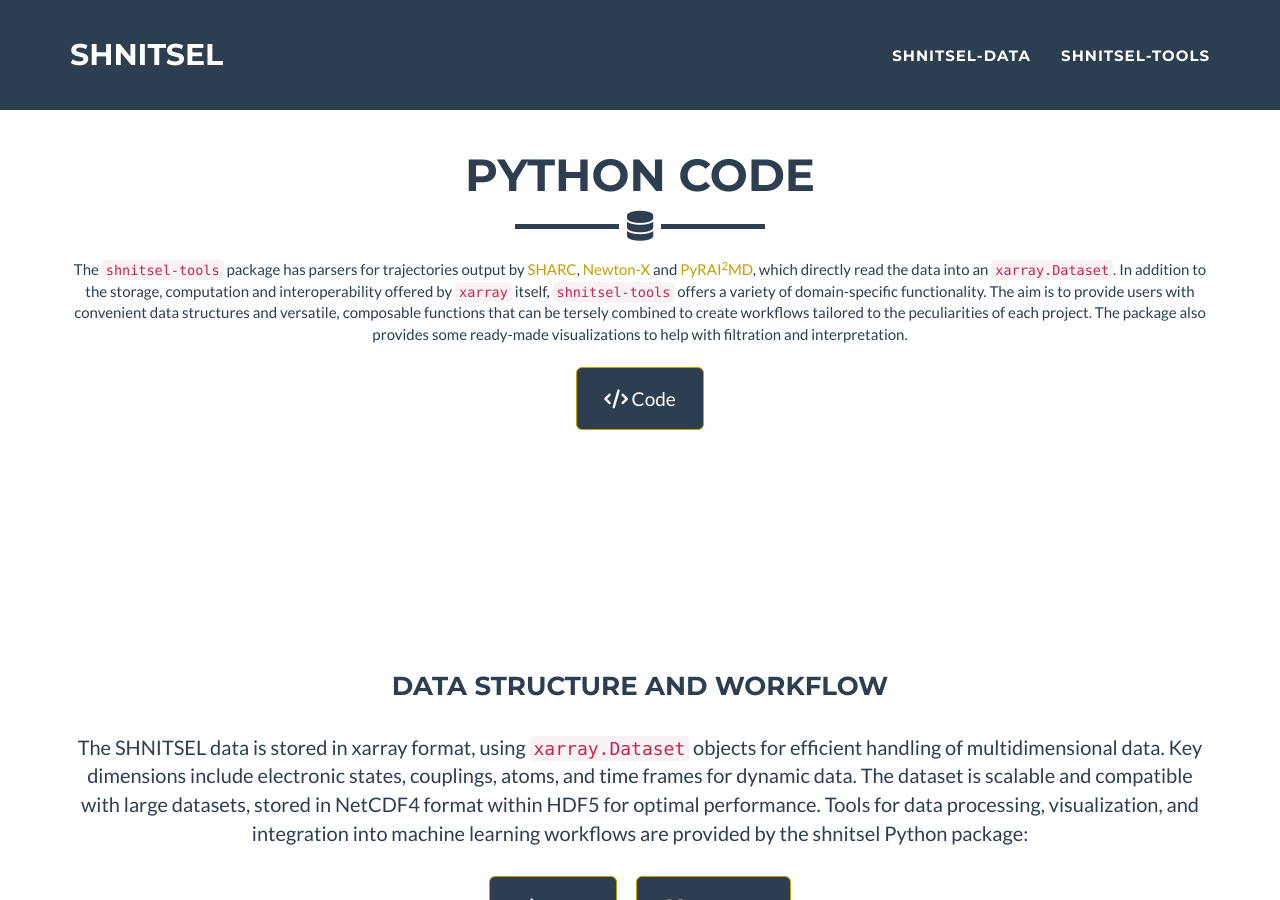
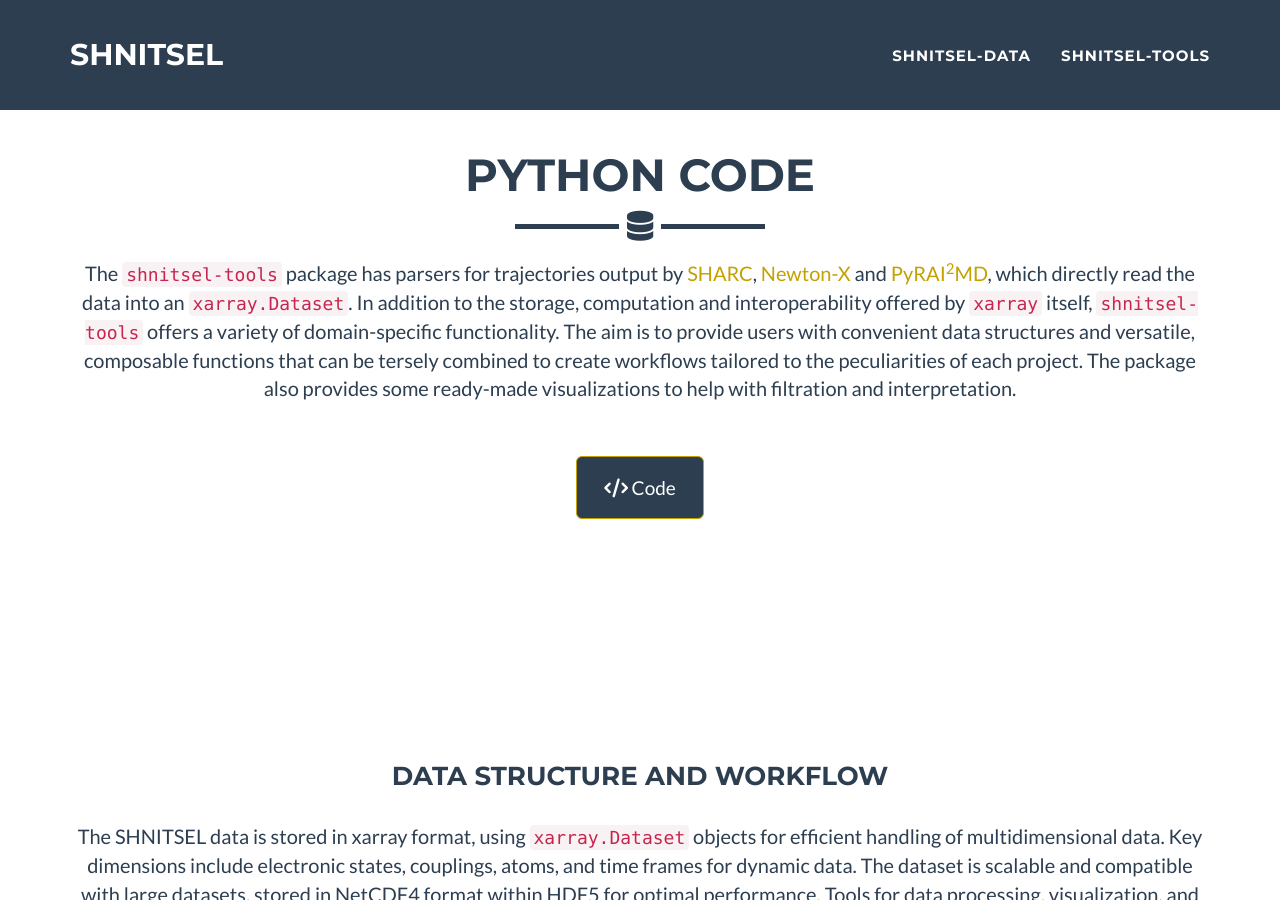
Before and after one commit to SHNITSEL/shnitsel.github.io, a Jekyll site: the page built from _tools/index.html, in a window 1280 px wide and 900 px high, scrolled down 877 px. Built offline with Jekyll 4.4.1, drawn with Linux system fonts in a browser that asks for light colours.

Commit message:
Update index.html

```diff
--- a/_tools/index.html
+++ b/_tools/index.html
@@ -8,10 +8,12 @@
       <div class="col-lg-12 text-center">
         <h2>Python Code</h2>
        <hr class="star-primary">
-       The <code>shnitsel-tools</code> package has parsers for trajectories output by <a href="https://sharc-md.org/">SHARC</a>, <a href="https://newtonx.org">Newton-X</a> and <a href="https://github.com/lopez-lab/PyRAI2MD">PyRAI<sup>2</sup>MD</a>, which directly read the data into an <code>xarray.Dataset</code>.
-       In addition to the storage, computation and interoperability offered by <a href="https://xarray.dev/"><code>xarray</code></a> itself, <code>shnitsel-tools</code> offers a variety of domain-specific functionality.
-       The aim is to provide users with convenient data structures and versatile, composable functions that can be tersely combined to create workflows tailored to the peculiarities of each project.
-       The package also provides some ready-made visualizations to help with filtration and interpretation.
+       <p>
+        The <code>shnitsel-tools</code> package has parsers for trajectories output by <a href="https://sharc-md.org/">SHARC</a>, <a href="https://newtonx.org">Newton-X</a> and <a href="https://github.com/lopez-lab/PyRAI2MD">PyRAI<sup>2</sup>MD</a>, which directly read the data into an <code>xarray.Dataset</code>.
+        In addition to the storage, computation and interoperability offered by <a href="https://xarray.dev/"><code>xarray</code></a> itself, <code>shnitsel-tools</code> offers a variety of domain-specific functionality.
+        The aim is to provide users with convenient data structures and versatile, composable functions that can be tersely combined to create workflows tailored to the peculiarities of each project.
+        The package also provides some ready-made visualizations to help with filtration and interpretation.
+        </p>
         <br><br>
           <a href="https://github.com/SHNITSEL/shnitsel-tools/tree/main/shnitsel" class="btn btn-lg btn-success" style="background-color:#2c3e50"><i class="fa-solid fa-code" style="color:white"></i> Code</a>
         <br><br>
@@ -27,7 +29,8 @@
         <h3>Data Structure and Workflow</h3>
        <br>
         <!-- <hr class="star-light"> -->
-        <p> The SHNITSEL data is stored in xarray format, using <code>xarray.Dataset</code> objects for efficient handling of multidimensional data.
+        <p>
+          The SHNITSEL data is stored in xarray format, using <code>xarray.Dataset</code> objects for efficient handling of multidimensional data.
           Key dimensions include electronic states, couplings, atoms, and time frames for dynamic data.
           The dataset is scalable and compatible with large datasets, stored in NetCDF4 format within HDF5 for optimal performance.
           Tools for data processing, visualization, and integration into machine learning workflows are provided by the shnitsel Python package:
```
